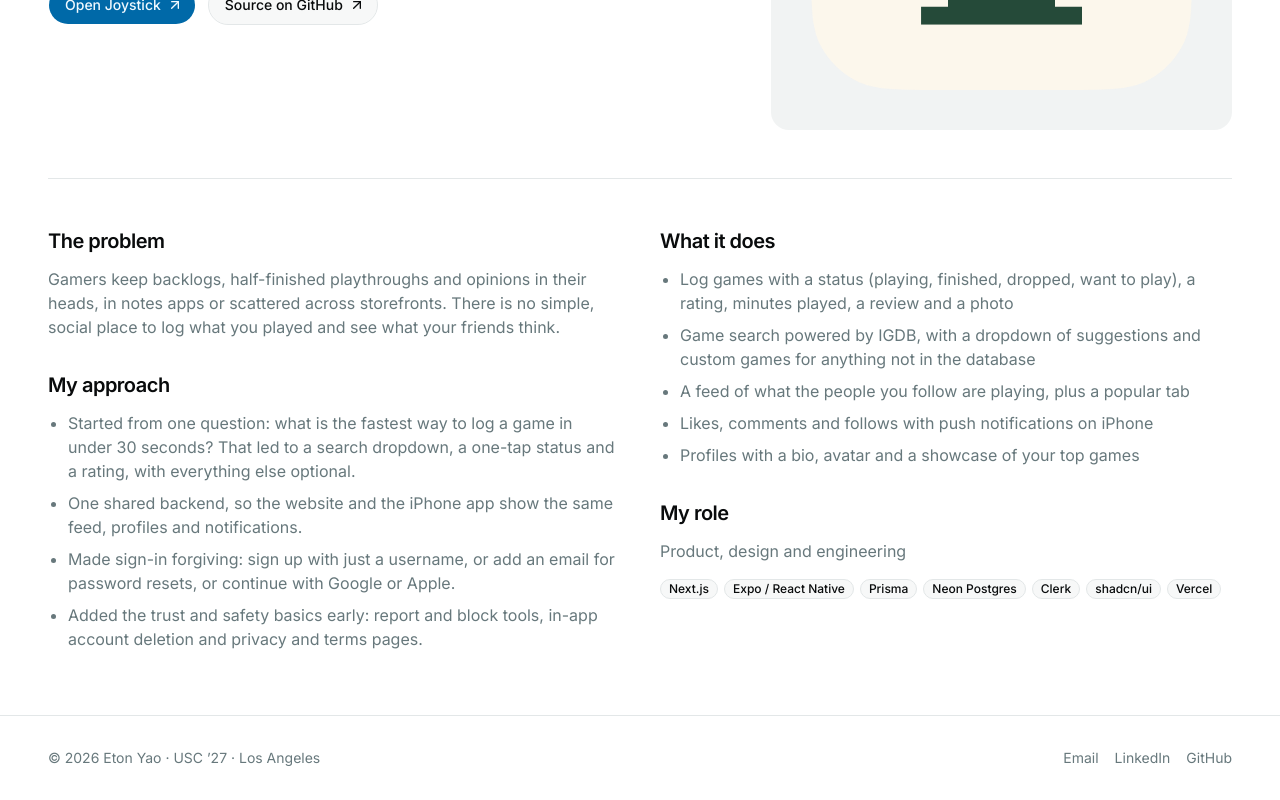
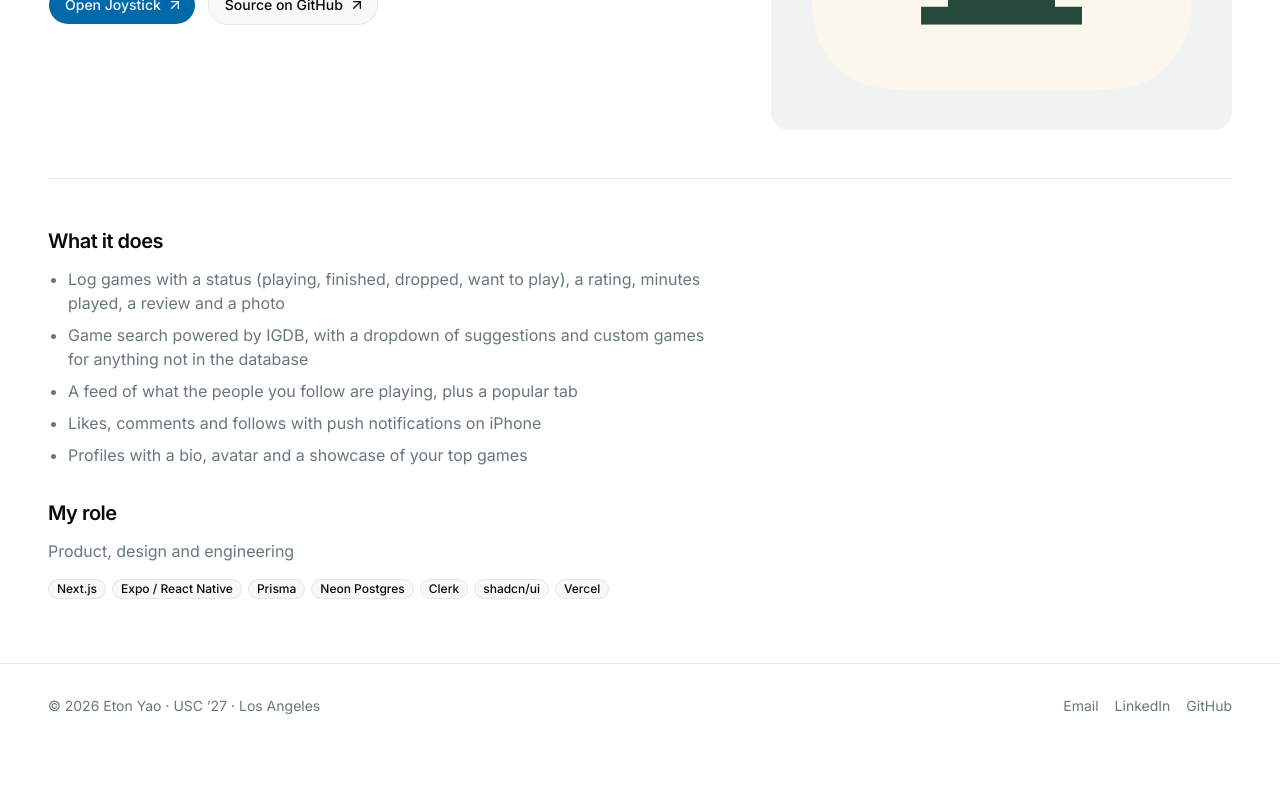
Before and after one commit to etonyao/etonyao.com, a Next.js app: page /products/joystick in a window 1280 px wide. Shown: the part 500-1300 px from the top of the page. After the commit the page ends 1248 px from the top, so only its background shows below. Built offline with nearby package versions, Linux system fonts and the light colour scheme.

Commit message:
Project pages: drop Problem/Approach, add optional Why I made it section
Co-Authored-By: Claude Sonnet 5.5 <noreply@anthropic.com>

```diff
--- a/app/data/products.ts
+++ b/app/data/products.ts
@@ -12,8 +12,8 @@ export interface Product {
   links: ProductLink[];
   image: string;
   imageAlt: string;
-  problem: string;
-  approach: string[];
+  /** Why I made it, in my own words. One string per paragraph. Hidden until filled in. */
+  why?: string[];
   features: string[];
 }
 
@@ -34,14 +34,6 @@ export const products: Product[] = [
     ],
     image: '/products/joystick/icon.png',
     imageAlt: 'Joystick app icon: a red joystick ball on a dark green stick',
-    problem:
-      'Gamers keep backlogs, half-finished playthroughs and opinions in their heads, in notes apps or scattered across storefronts. There is no simple, social place to log what you played and see what your friends think.',
-    approach: [
-      'Started from one question: what is the fastest way to log a game in under 30 seconds? That led to a search dropdown, a one-tap status and a rating, with everything else optional.',
-      'One shared backend, so the website and the iPhone app show the same feed, profiles and notifications.',
-      'Made sign-in forgiving: sign up with just a username, or add an email for password resets, or continue with Google or Apple.',
-      'Added the trust and safety basics early: report and block tools, in-app account deletion and privacy and terms pages.',
-    ],
     features: [
       'Log games with a status (playing, finished, dropped, want to play), a rating, minutes played, a review and a photo',
       'Game search powered by IGDB, with a dropdown of suggestions and custom games for anything not in the database',
@@ -66,13 +58,6 @@ export const products: Product[] = [
     ],
     image: '/documents/potion-problems.jpg',
     imageAlt: 'Potion Problems key art',
-    problem:
-      'A student-developed game had to find an audience from scratch with no budget, only student talent and the ability to coordinate many teams.',
-    approach: [
-      'Defined the positioning and key messaging so every asset told the same story.',
-      'Coordinated asset delivery across 8 cross-functional teams.',
-      'Produced and launched the official trailer on deadline for the Steam release.',
-    ],
     features: [
       'Official game trailer and launch campaign',
       'Steam store page messaging and positioning',
--- a/app/products/[slug]/page.tsx
+++ b/app/products/[slug]/page.tsx
@@ -61,15 +61,15 @@ export default async function ProductPage({ params }: { params: Promise<{ slug:
 
       <Separator className="my-12" />
 
-      <div className="grid gap-10 md:grid-cols-2">
-        <section>
-          <h2 className="font-heading text-xl font-semibold tracking-tight">The problem</h2>
-          <p className="mt-3 text-muted-foreground">{product.problem}</p>
-          <h2 className="mt-8 font-heading text-xl font-semibold tracking-tight">My approach</h2>
-          <ul className="mt-3 flex list-disc flex-col gap-2 pl-5 text-muted-foreground">
-            {product.approach.map((a) => <li key={a}>{a}</li>)}
-          </ul>
-        </section>
+      <div className={cn("grid gap-10", product.why ? "md:grid-cols-2" : "max-w-2xl")}>
+        {product.why ? (
+          <section>
+            <h2 className="font-heading text-xl font-semibold tracking-tight">Why I made it</h2>
+            <div className="mt-3 flex flex-col gap-3 text-muted-foreground">
+              {product.why.map((para) => <p key={para}>{para}</p>)}
+            </div>
+          </section>
+        ) : null}
         <section>
           <h2 className="font-heading text-xl font-semibold tracking-tight">What it does</h2>
           <ul className="mt-3 flex list-disc flex-col gap-2 pl-5 text-muted-foreground">
```
